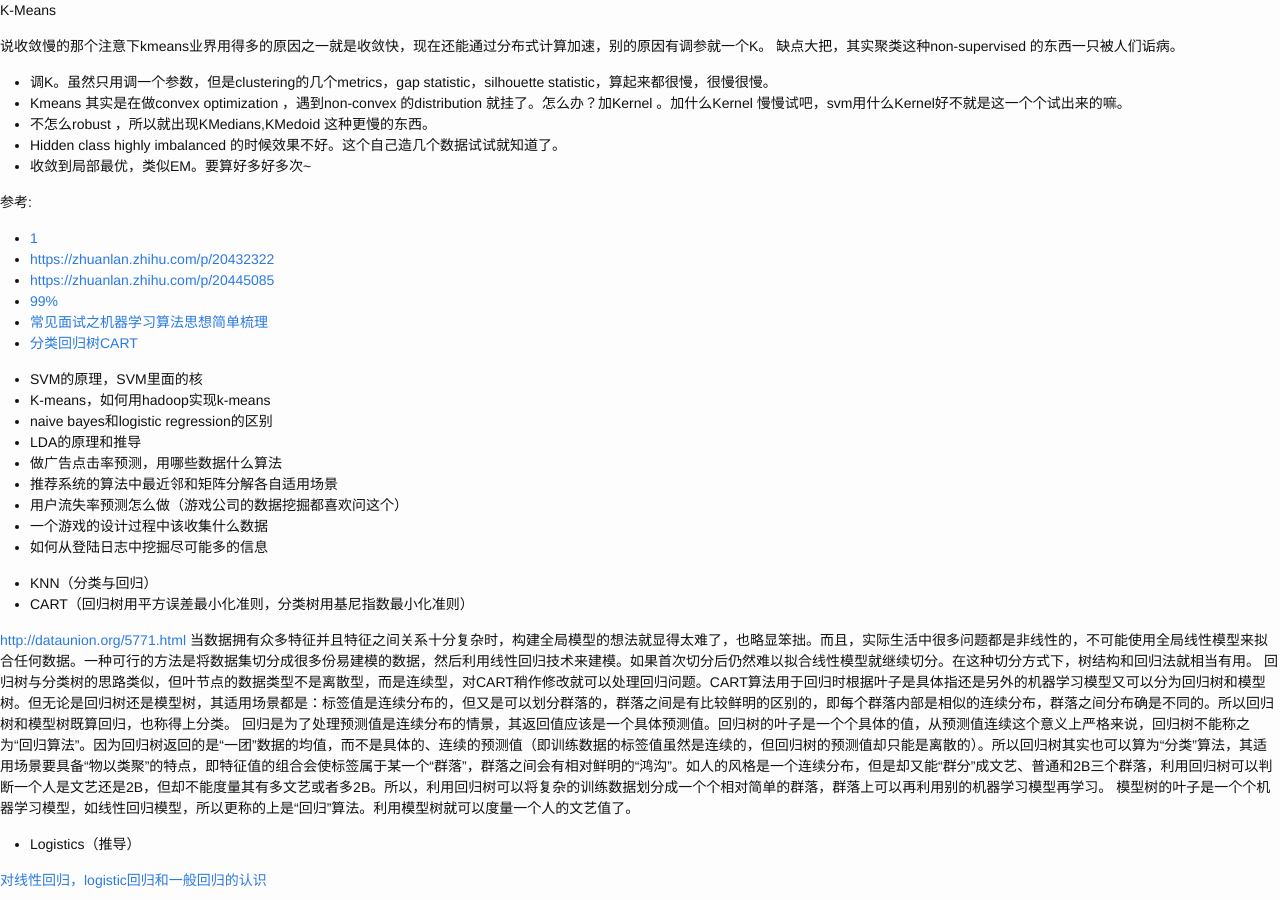
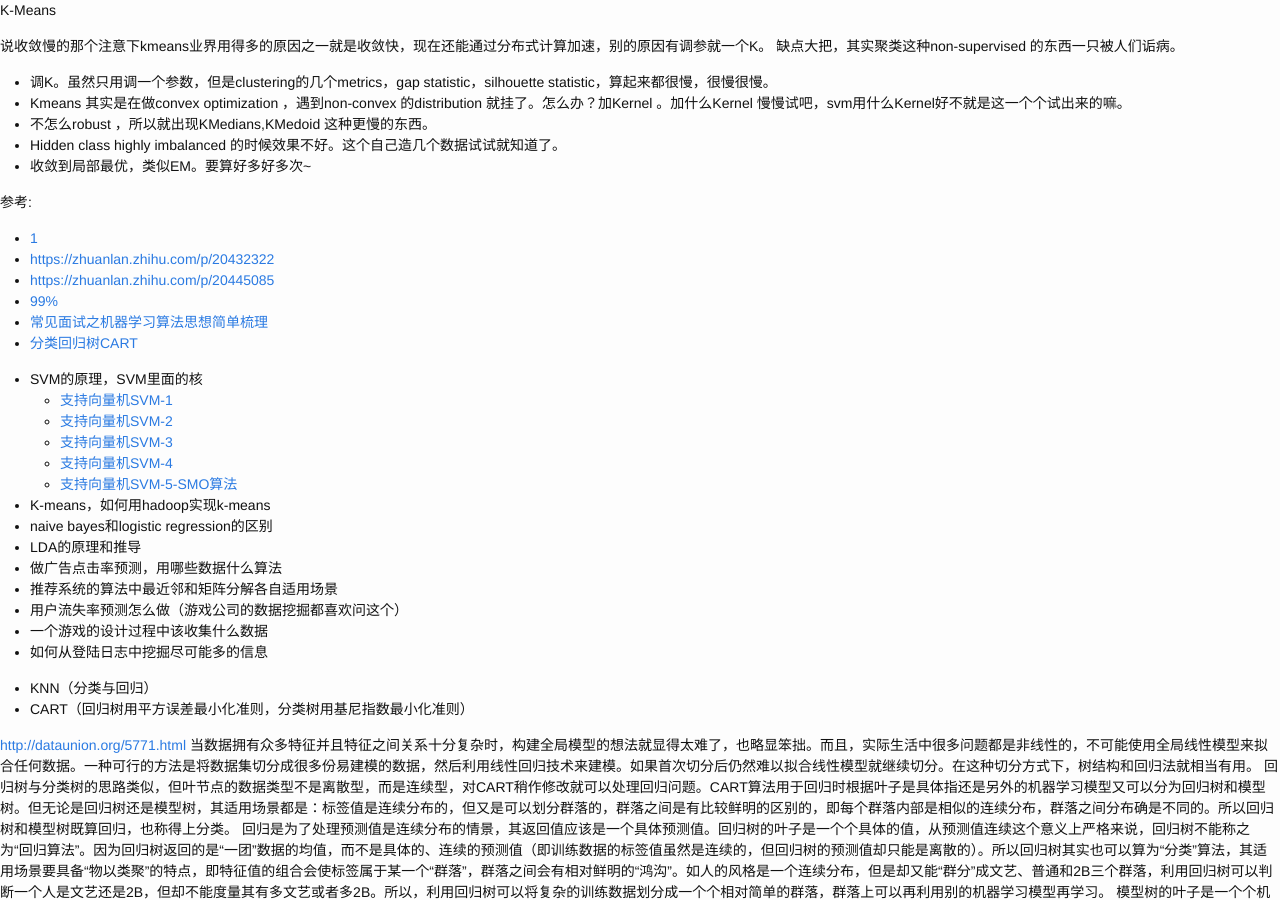
Before and after one commit to cnwarden/cnwarden.github.io, a Jekyll site: the page built from ml/p.md, in a window 1280 px wide and 900 px high. Built offline with Jekyll 4.4.1, drawn with Linux system fonts in a browser that asks for light colours.

Commit message:
Update p.md

```diff
--- a/ml/p.md
+++ b/ml/p.md
@@ -23,6 +23,11 @@ K-Means
 - [分类回归树CART](http://www.cnblogs.com/zhangchaoyang/articles/2709922.html)
 
 - SVM的原理，SVM里面的核
+  - [支持向量机SVM-1](http://www.cnblogs.com/jerrylead/archive/2011/03/13/1982639.html)
+  - [支持向量机SVM-2](http://www.cnblogs.com/jerrylead/archive/2011/03/13/1982684.html)
+  - [支持向量机SVM-3](http://www.cnblogs.com/jerrylead/archive/2011/03/18/1988406.html)
+  - [支持向量机SVM-4](http://www.cnblogs.com/jerrylead/archive/2011/03/18/1988415.html)
+  - [支持向量机SVM-5-SMO算法](http://www.cnblogs.com/jerrylead/archive/2011/03/18/1988419.html)
 - K-means，如何用hadoop实现k-means
 - naive bayes和logistic regression的区别
 - LDA的原理和推导
```
